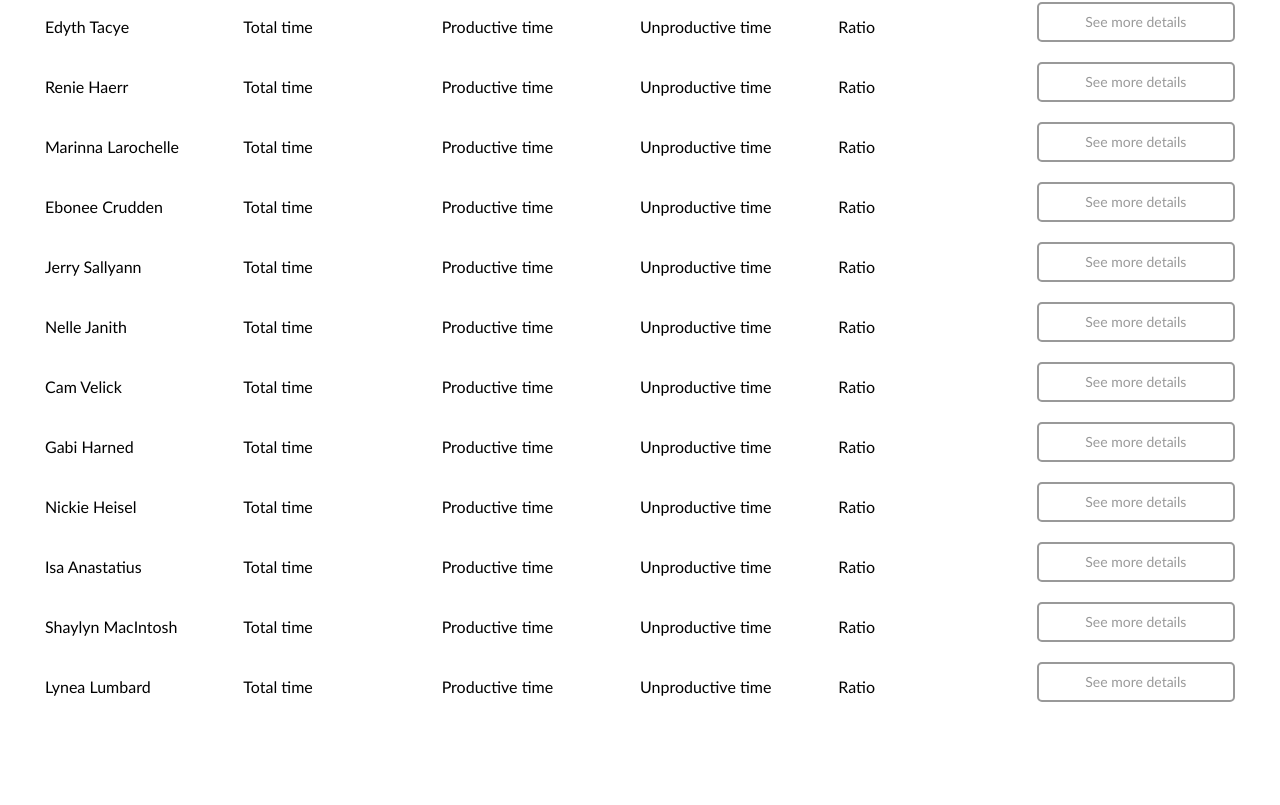
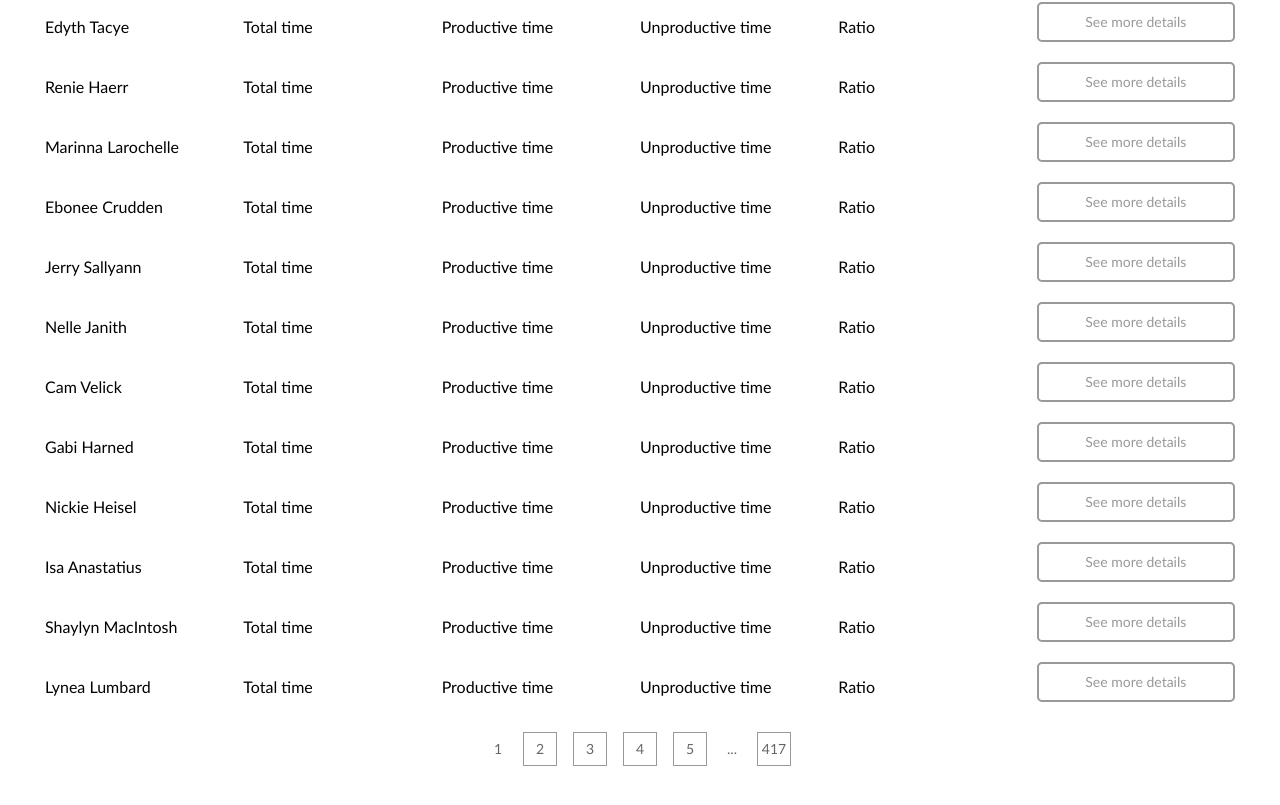
Before and after one commit to kazartsevalex/dashboard, a React (Create React App) app: page /dashboard in a window 1280 px wide. Shown: the part 1141-1946 px from the top of the page. Before the commit the page ends 1888 px from the top, so only its background shows below. Built offline with nearby package versions, Linux system fonts and the light colour scheme; sample sign-in values are in the browser's storage.

Commit message:
pagination

```diff
--- a/src/containers/Dashboard.js
+++ b/src/containers/Dashboard.js
@@ -8,11 +8,15 @@ import H1 from '../elements/H1';
 import { getEmployees } from '../store/actions/index';
 import CreateEmployee from './Dashboard/CreateEmployee';
 import EmployeesList from './Dashboard/EmployeesList';
+import EmployeesPagination from './Dashboard/EmployeesPagination';
+import { EMPLOYEES_PER_PAGE } from '../shared/utils';
 
 const Dashboard = () => {
   const dispatch = useDispatch();
   const { totalEmployees, paginatedEmployees, employeesData } = useSelector(state => state.employees);
   const [page, setPage] = useState(0);
+  const setCurrentPage = (newPage) => setPage(newPage);
+  const totalPages = Math.ceil(totalEmployees / EMPLOYEES_PER_PAGE);
 
   useEffect(() => {
     console.log('getting employees')
@@ -33,6 +37,7 @@ const Dashboard = () => {
         </section>
         <section>
           <EmployeesList employees={paginatedEmployees} />
+          <EmployeesPagination totalPages={totalPages} page={page} setCurrentPage={setCurrentPage} />
         </section>
       </Main>
     </Page>
--- /dev/null
+++ b/src/containers/Dashboard/EmployeesPagination.js
@@ -0,0 +1,149 @@
+import React from 'react';
+import styled, { css } from 'styled-components';
+
+import { MAX_PAGES } from '../../shared/utils';
+
+const Pagination = styled.div`
+  margin: 15px auto;
+  display: flex;
+  flex-flow: row wrap;
+  align-items: center;
+  justify-content: center;
+`;
+
+const EmployeesPagination = ({ totalPages, page, setCurrentPage }) => {
+  const renderAdditionalPagination = (output, totalPages, page) => {
+    if (totalPages > MAX_PAGES) {
+      let between;
+
+      if (page > 0) {
+        between = page > 3 && totalPages > MAX_PAGES + 1 ? <PaginationItem key="pagination_empty_0" current={true}>...</PaginationItem> : null;
+        output.unshift(between);
+        output.unshift(
+          <EmployeesPaginationLink
+            key={'pagination_0'}
+            pageNum={0}
+            page={page}
+            onClick={setCurrentPage}
+          />
+        );
+      }
+
+      const diff = totalPages - page;
+      if (page < totalPages - 3) {
+        between = page < totalPages - 4 && totalPages > 6 ? <PaginationItem key="pagination_empty_1" current={true}>...</PaginationItem> : null;
+
+        if (diff > MAX_PAGES || totalPages > 6) {
+          output.push(between);
+          output.push(
+            <EmployeesPaginationLink
+              key={`pagination_${totalPages - 1}`}
+              pageNum={totalPages - 1}
+              page={page}
+              onClick={setCurrentPage}
+            />
+          );
+        }
+      }
+    }
+  }
+
+  if (totalPages > 1) {
+    let output = [];
+
+    let visiblePages, lowerLimit, upperLimit;
+
+    if (totalPages >= MAX_PAGES) {
+      visiblePages = MAX_PAGES;
+      lowerLimit = upperLimit = Math.min(page, totalPages - 1);
+
+      for (let b = 1; b < visiblePages && b < totalPages;) {
+        if (lowerLimit > 1) {
+          lowerLimit--;
+          b++;
+        }
+
+        if (b < visiblePages && upperLimit < totalPages - 1) {
+          upperLimit++;
+          b++;
+        }
+
+        if (b === totalPages - 1 & totalPages <= 5) {
+          if (upperLimit !== totalPages - 1) {
+            upperLimit++;
+          }
+
+          if (upperLimit - lowerLimit < 4) {
+            lowerLimit--;
+          }
+
+          break;
+        }
+      }
+    } else {
+      visiblePages = totalPages;
+      lowerLimit = 0;
+      upperLimit = totalPages - 1;
+    }
+
+    for (let i = lowerLimit; i <= upperLimit; i++) {
+      output.push(
+        <EmployeesPaginationLink
+          key={`pagination_${i}`}
+          pageNum={i}
+          page={page}
+          onClick={setCurrentPage}
+        />
+      );
+    }
+
+    renderAdditionalPagination(output, totalPages, page);
+
+    return <Pagination>{output}</Pagination>;
+  }
+
+  return null;
+};
+
+const PaginationItem = styled.div`
+  display: flex;
+  flex-wrap: row wrap;
+  align-items: center;
+  justify-content: center;
+  box-sizing: border-box;
+  margin: 0 8px;
+  font-size: 14px;
+  height: 34px;
+  width: 34px;
+  border: 1px solid #999;
+  color: #666;
+  background-color: #fff;
+  cursor: pointer;
+  transition: all 0.25s;
+  ${props => {
+    if (props.current) {
+      return css`
+        border: none;
+        cursor: not-allowed;
+        margin: 0;
+      `;
+    }
+
+    return css`
+      &:hover {
+        background-color: #999;
+        color: #fff;
+      }
+    `;
+  }}
+`;
+
+const EmployeesPaginationLink = ({ pageNum, page, onClick }) => {
+  return (
+    <PaginationItem onClick={() => onClick(pageNum)} current={pageNum === page}>
+      {pageNum + 1}
+    </PaginationItem>
+  );
+};
+
+export default EmployeesPagination;
--- a/src/shared/apiCall.js
+++ b/src/shared/apiCall.js
@@ -2,10 +2,8 @@
 // PUT /users/:userId - Update user information
 // GET /time-tracks
 import * as apiCallUrls from './apiCallUrls';
-import { delay } from './utils';
+import { delay, EMPLOYEES_PER_PAGE } from './utils';
 import { employees } from '../data/users';
-
-const EMPLOYEES_PER_PAGE = 24;
 
 const getCurrentUser = async () => {
   await delay(300);
--- a/src/shared/utils.js
+++ b/src/shared/utils.js
@@ -1,3 +1,6 @@
+export const EMPLOYEES_PER_PAGE = 24;
+export const MAX_PAGES = 5;
+
 export const delay = (ms) => {
   return new Promise(resolve => setTimeout(resolve, ms));
 };
```
